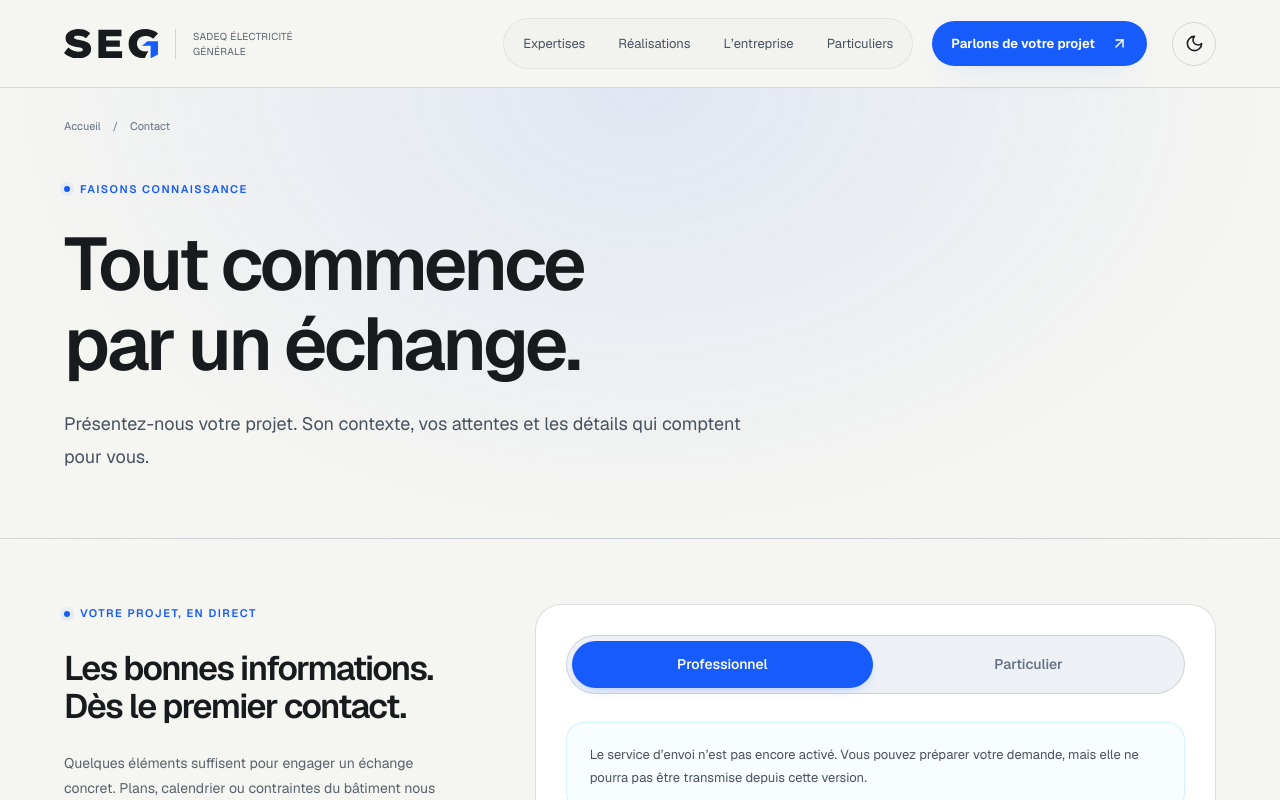
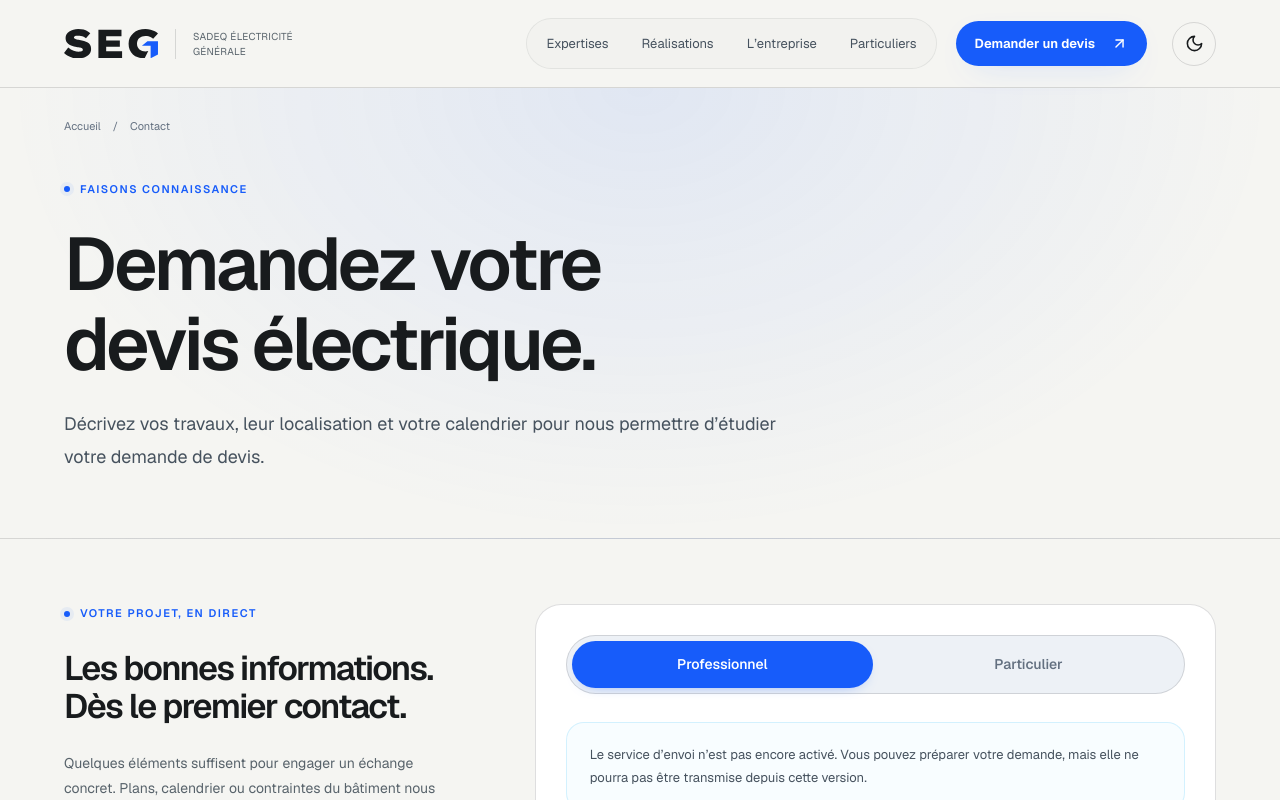
Before and after one commit to TimDess/seg, a Next.js app: page /contact in a window 1280 px wide. Shown: the top 800 px of the page. Built offline with nearby package versions, Linux system fonts and the light colour scheme.

Commit message:
Use quote-request wording across contact calls to action

```diff
--- a/src/app/[slug]/page.tsx
+++ b/src/app/[slug]/page.tsx
@@ -49,7 +49,7 @@ export default async function Page({
         <p>{data.description}</p>
         {service && (
           <Button href={"/contact?projet=" + service.slug}>
-            Échanger sur votre projet
+            Demander un devis
           </Button>
         )}
       </section>
@@ -208,7 +208,7 @@ export default async function Page({
                   possibles.
                 </p>
                 <Button href="/contact?profil=particulier">
-                  Présenter mon projet résidentiel
+                  Demander un devis
                 </Button>
               </div>
               <ul className="detail-list">
--- a/src/app/contact/page.tsx
+++ b/src/app/contact/page.tsx
@@ -4,9 +4,9 @@ import ContactForm from "@/components/contact-form";
 import { SectionLabel } from "@/components/ui";
 export const dynamic = "force-dynamic";
 export const metadata: Metadata = {
-  title: "Présenter votre projet électrique",
+  title: "Demander un devis électrique",
   description:
-    "Professionnels ou particuliers : présentez votre projet de rénovation ou d’installation électrique à SEG, à Ennery en Île-de-France.",
+    "Demandez un devis à SEG pour vos travaux de rénovation ou d’installation électrique en Île-de-France, que vous soyez professionnel ou particulier.",
   alternates: { canonical: "/contact" },
 };
 export default function Contact() {
@@ -20,13 +20,13 @@ export default function Contact() {
         </div>
         <SectionLabel>FAISONS CONNAISSANCE</SectionLabel>
         <h1>
-          Tout commence
+          Demandez votre
           <br />
-          par un échange.
+          devis électrique.
         </h1>
         <p>
-          Présentez-nous votre projet. Son contexte, vos attentes et les détails
-          qui comptent pour vous.
+          Décrivez vos travaux, leur localisation et votre calendrier pour nous
+          permettre d’étudier votre demande de devis.
         </p>
       </section>
       <section className="contact-layout">
--- a/src/app/page.tsx
+++ b/src/app/page.tsx
@@ -37,7 +37,7 @@ export default function Home() {
             projets de rénovation et d’installation électrique depuis 2015.
           </p>
           <div className="hero-actions">
-            <Button href="/contact">Présenter un projet</Button>
+            <Button href="/contact">Demander un devis</Button>
             <Link className="subtle-link" href="/expertises">
               Nos expertises <ArrowUpRight size={17} />
             </Link>
--- a/src/components/contact-form.tsx
+++ b/src/components/contact-form.tsx
@@ -194,7 +194,7 @@ export default function ContactForm({ configured }: { configured: boolean }) {
       >
         {status === "loading"
           ? "Transmission en cours…"
-          : "Transmettre ma demande"}
+          : "Envoyer ma demande de devis"}
         <ArrowUpRight size={18} />
       </button>
       <p className="form-hint">
--- a/src/components/header.tsx
+++ b/src/components/header.tsx
@@ -55,7 +55,7 @@ export default function Header() {
           href="/contact"
           onClick={() => setOpen(false)}
         >
-          Parlons de votre projet <ArrowUpRight size={17} />
+          Demander un devis <ArrowUpRight size={17} />
         </Link>
       </nav>
       <div className="header-actions">
--- a/src/components/ui.tsx
+++ b/src/components/ui.tsx
@@ -40,7 +40,7 @@ export function ContactBand() {
         </p>
       </div>
       <Button href="/contact" light>
-        Présenter mon projet
+        Demander un devis
       </Button>
       <span className="band-number" aria-hidden="true">
         <ArrowUpRight />
```
Also changed, not shown: 1 other file (tests, documents, lock files or other folders).
